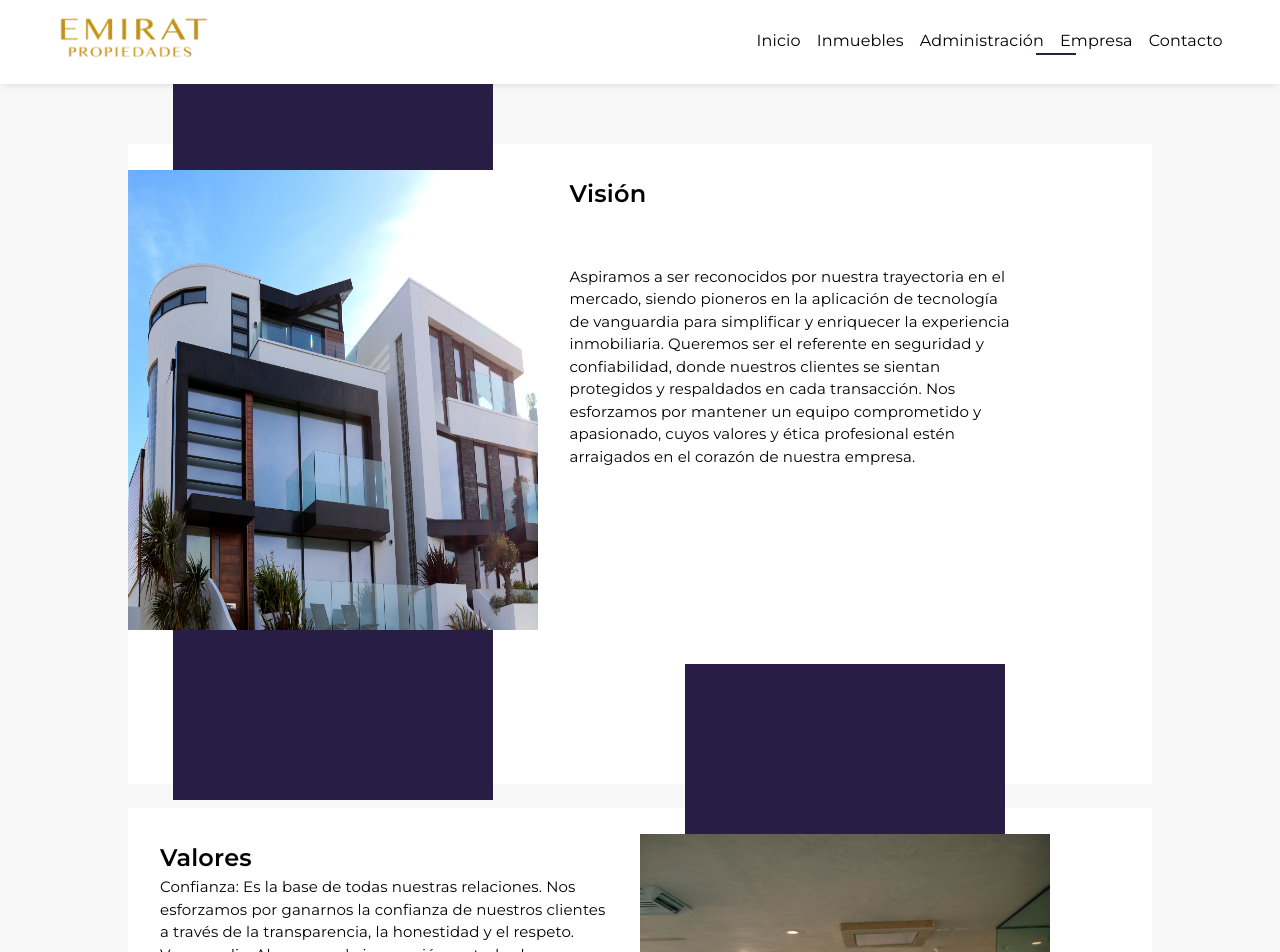
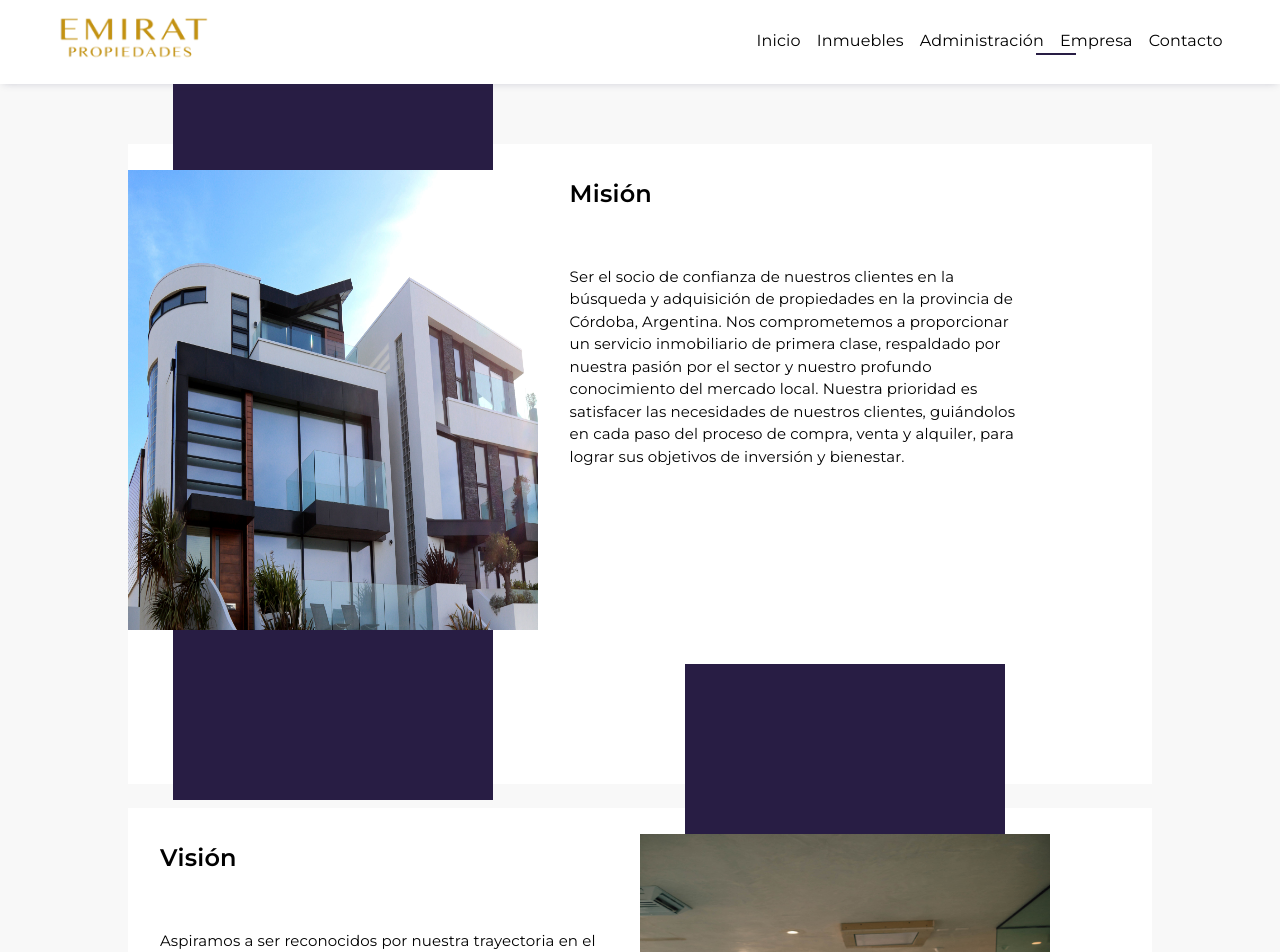
Before and after one commit to Emmiratprop/emirat-web, a Next.js app: page /empresa in a window 1280 px wide. Shown: the top 952 px of the page. Built offline with nearby package versions, Linux system fonts and the light colour scheme.

Commit message:
agregar mision por valores a empresa

```diff
--- a/components/empresa/PublicidadEmpresa.jsx
+++ b/components/empresa/PublicidadEmpresa.jsx
@@ -1,5 +1,5 @@
 import { styled } from '@mui/material/styles';
-import { useTheme, useMediaQuery, Grid, Typography  } from '@mui/material';
+import { useTheme, useMediaQuery, Grid, Typography } from '@mui/material';
 import Image from 'next/image';
 
 
--- a/pages/empresa/index.js
+++ b/pages/empresa/index.js
@@ -10,8 +10,8 @@ const Empresa = () => {
   return (
     <MainLayout title='EMIRAT PROPEIDADES - EMPRESA'>
       <Grid container direction='column' height='max-content' width='100%' justifyContent='space-around' alignItems='center' mt={`${heightViews}rem`} gap={3}>
-        <PublicidadEmpresa direccion='izquierda' imagen={imagen} titulo="Visión" texto="Aspiramos a ser reconocidos por nuestra trayectoria en el mercado, siendo pioneros en la aplicación de tecnología de vanguardia para simplificar y enriquecer la experiencia inmobiliaria. Queremos ser el referente en seguridad y confiabilidad, donde nuestros clientes se sientan protegidos y respaldados en cada transacción. Nos esforzamos por mantener un equipo comprometido y apasionado, cuyos valores y ética profesional estén arraigados en el corazón de nuestra empresa." />
-        <PublicidadEmpresa direccion='derecha' imagen={imagen2} titulo="Valores" texto="Confianza: Es la base de todas nuestras relaciones. Nos esforzamos por ganarnos la confianza de nuestros clientes a través de la transparencia, la honestidad y el respeto. Vanguardia: Abrazamos la innovación en todos los aspectos de nuestro negocio. Buscando siempre nuevas formas de mejorar y simplificar la experiencia inmobiliaria para nuestros clientes. Ética: Actuamos con integridad y ética en todas nuestras interacciones. Cumplimos con los más altos estándares de calidad y profesionalismo. Compromiso: Estamos comprometidos con la satisfacción de nuestros clientes. Trabajamos incansablemente para lograr sus objetivos y superar sus expectativas. Comunidad: Valoramos y contribuimos a la comunidad en la que operamos. Estamos comprometidos con el crecimiento y el bienestar de Córdoba y sus residentes. " />
+        <PublicidadEmpresa direccion='izquierda' imagen={imagen} titulo="Misión" texto="Ser el socio de confianza de nuestros clientes en la búsqueda y adquisición de propiedades en la provincia de Córdoba, Argentina. Nos comprometemos a proporcionar un servicio inmobiliario de primera clase, respaldado por nuestra pasión por el sector y nuestro profundo conocimiento del mercado local. Nuestra prioridad es satisfacer las necesidades de nuestros clientes, guiándolos en cada paso del proceso de compra, venta y alquiler, para lograr sus objetivos de inversión y bienestar." />
+        <PublicidadEmpresa direccion='derecha' imagen={imagen2} titulo="Visión" texto="Aspiramos a ser reconocidos por nuestra trayectoria en el mercado, siendo pioneros en la aplicación de tecnología de vanguardia para simplificar y enriquecer la experiencia inmobiliaria. Queremos ser el referente en seguridad y confiabilidad, donde nuestros clientes se sientan protegidos y respaldados en cada transacción. Nos esforzamos por mantener un equipo comprometido y apasionado, cuyos valores y ética profesional estén arraigados en el corazón de nuestra empresa."/>
       </Grid>
     </MainLayout>
   )
```
